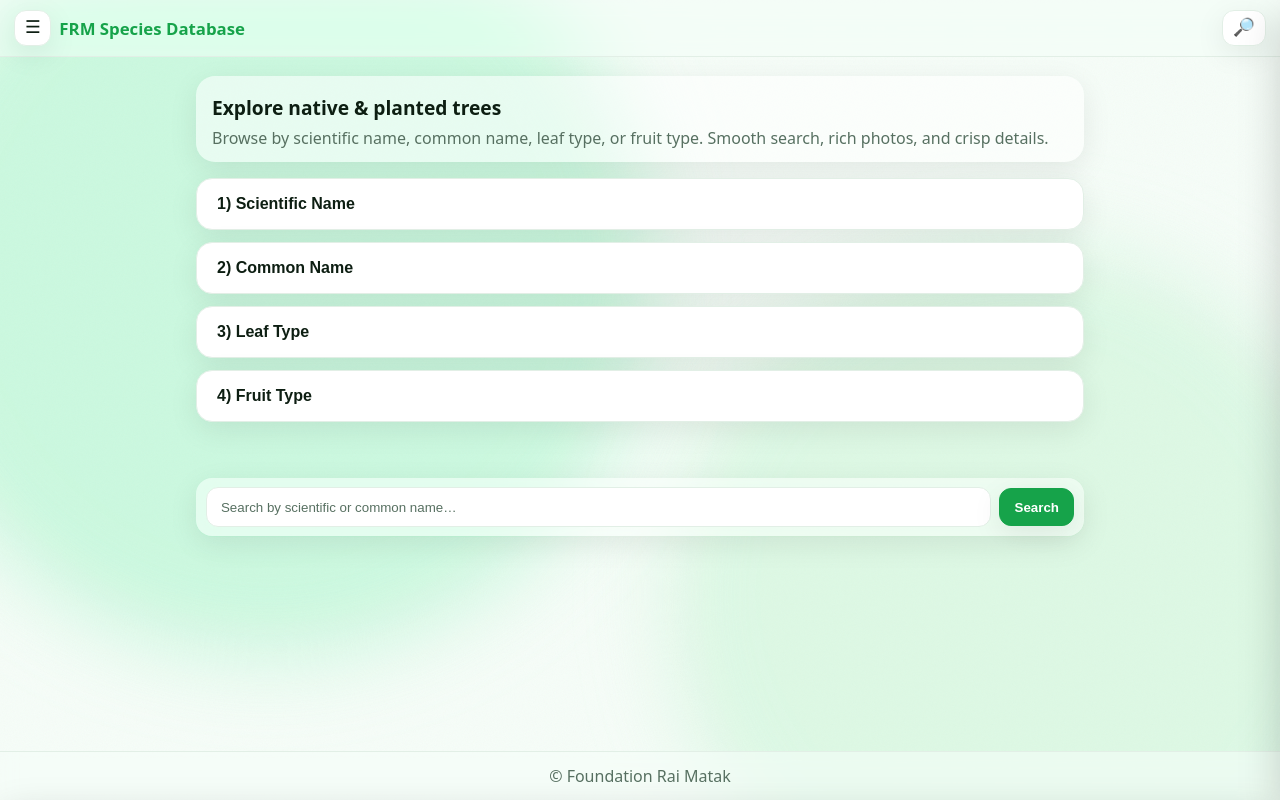
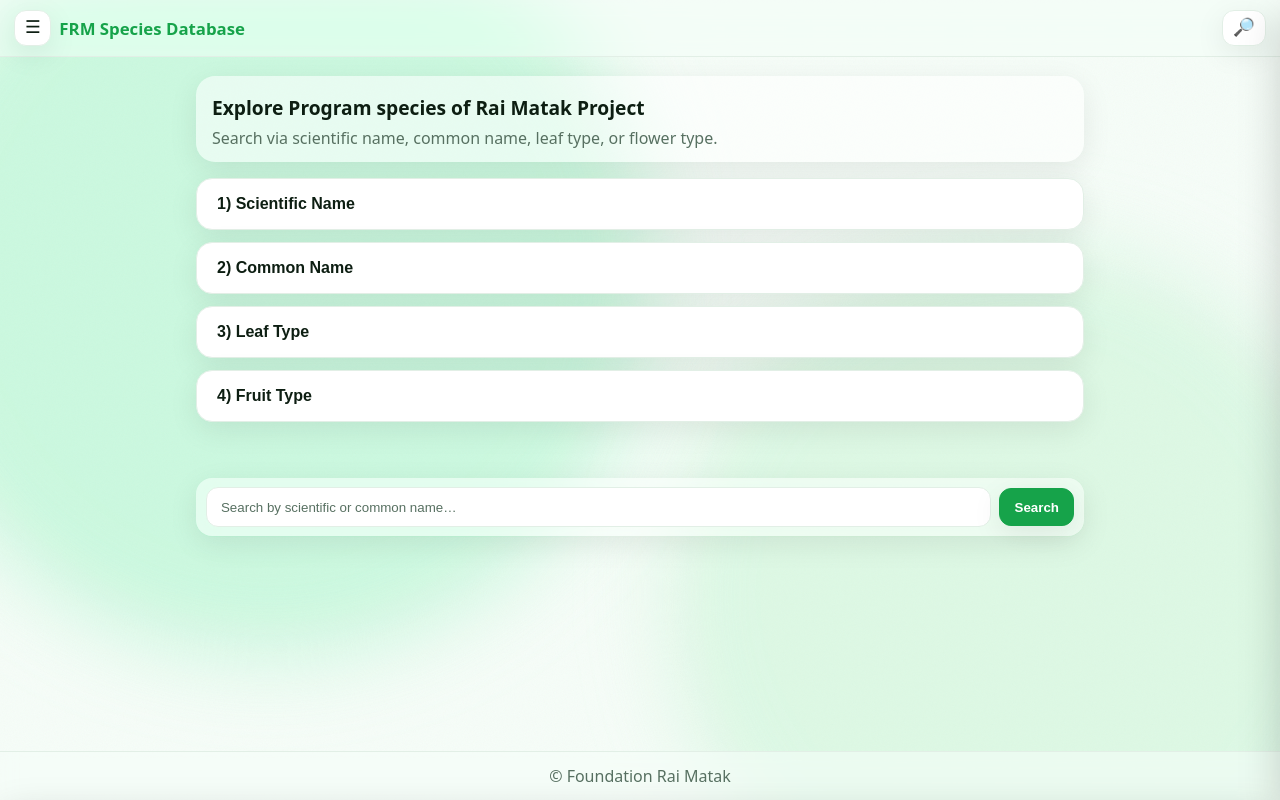
Before and after one commit to saif-saleem/Flora_Carbon_App_project, a Flask app: page / in a window 1280 px wide. Run offline with Flask 3, Linux system fonts and the light colour scheme.

Commit message:
Third Commit

```diff
--- a/templates/index.html
+++ b/templates/index.html
@@ -51,8 +51,8 @@
     <!-- HOME -->
     <section id="view-home" class="view active" data-transition="slide">
       <div class="hero">
-        <h2>Explore native & planted trees</h2>
-        <p>Browse by scientific name, common name, leaf type, or fruit type. Smooth search, rich photos, and crisp details.</p>
+        <h2>Explore Program species of Rai Matak Project</h2>
+        <p>Search via scientific name, common name, leaf type, or flower type.</p>
       </div>
 
       <div id="homeList" class="home-list">
```
